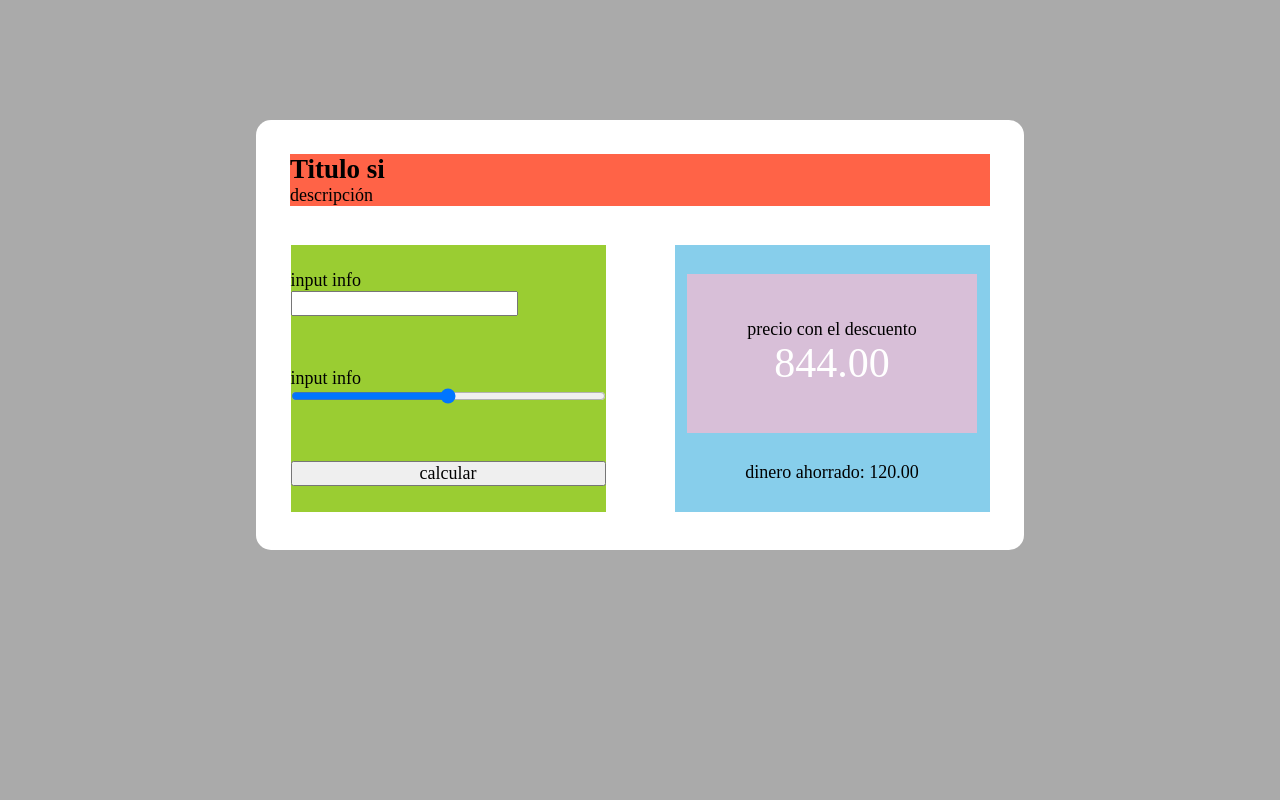
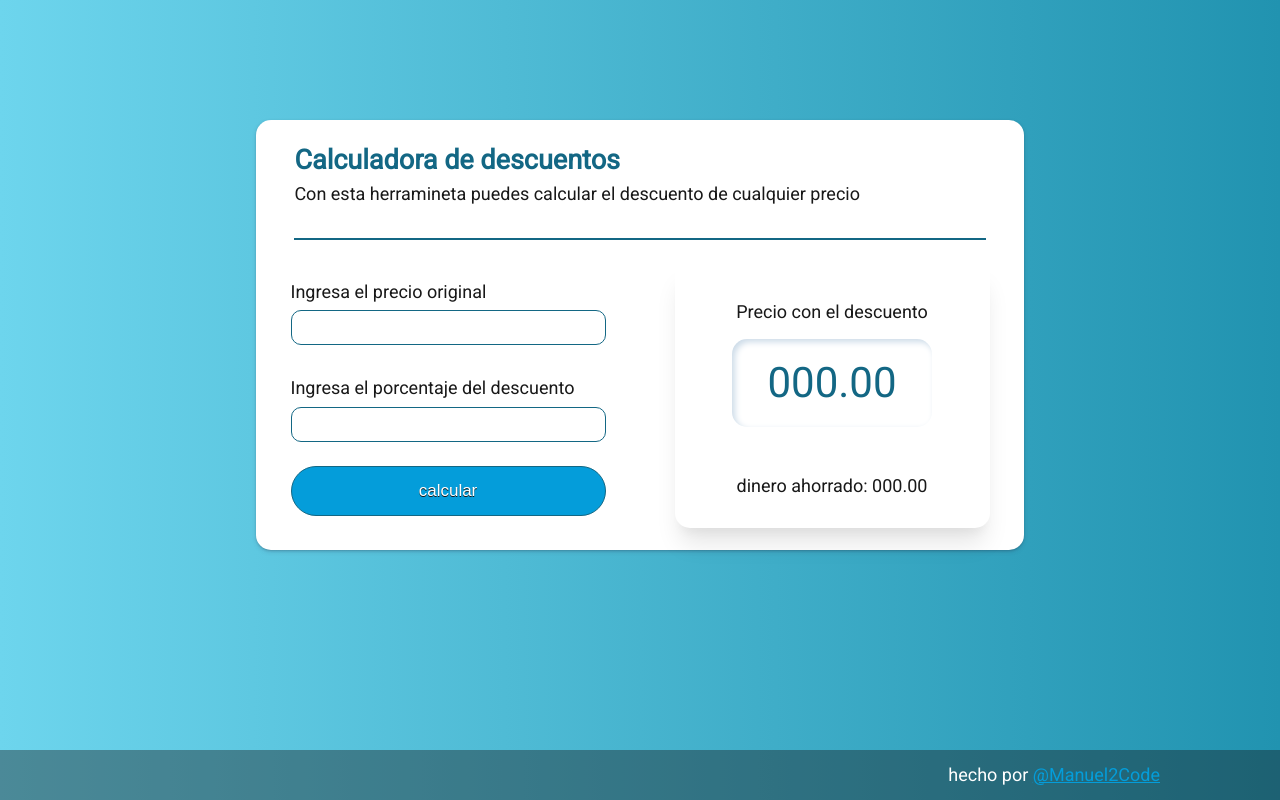
Before and after one commit to Manuel-2/Calculadora-para-Descuentos, a plain HTML site: page index.html in a window 1280 px wide. Drawn offline with Linux system fonts and the light colour scheme.

Commit message:
se termino de decorar la pagina, tambien se añadio un link con el tiwtter del autor y se cambio el input para ingresar el porcentaje de descuento :D

```diff
--- a/code.js
+++ b/code.js
@@ -21,7 +21,7 @@ function CalculateDiscount() {
     //modify to show the results
     totalOutputText.innerText = total;
     //darle un formato al texto
-    savedOutputText.innerText = moneySaved;
+    savedOutputText.innerText = `Dinero ahorrado: ${moneySaved}`;
 
 
 }
--- a/index.html
+++ b/index.html
@@ -4,7 +4,8 @@
     <meta charset="UTF-8">
     <meta http-equiv="X-UA-Compatible" content="IE=edge">
     <meta name="viewport" content="width=device-width, initial-scale=1.0">
-    <title>Descuentos</title>
+    <title>Calculadora de Descuentos</title>
+    <style>@import url('https://fonts.googleapis.com/css2?family=Roboto&display=swap');</style>
     <link rel="stylesheet" href="./styles/normalize.css">
     <link rel="stylesheet" href="./styles/style.css">
 </head>
@@ -13,37 +14,36 @@
         <div class="calculator">
 
             <div class="calculator-header">
-                <h2>Titulo si</h2>
-                <p>descripción</p>
+                <h2>Calculadora de descuentos</h2>
+                <p>Con esta herramineta puedes calcular el descuento de cualquier precio</p>
             </div>
 
             <div class="calculator-inputs">
                 <label for="price-input">
-                    <p>input info</p>
-                    <input type="number" id="price-input">
+                    <p>Ingresa el precio original</p>
+                    <input class="user-input" type="number" id="price-input">
                 </label>
                 <label for="discount-input">
-                    <p>input info</p>
-                    <input type="range" min="0" max="100" id="discount-input" >
+                    <p>Ingresa el porcentaje del descuento</p>
+                    <input class="user-input" type="number" min="0" max="100" id="discount-input" >
                 </label>
                 <input type="button" onclick="CalculateDiscount()" id="calculate-input" value="calcular">
             </div>
 
             <div class="calculator-results">
                 <div class="calculator-result-total-container">
-                    <p class="result-total--description">precio con el descuento</p>
+                    <p class="result-total--description">Precio con el descuento</p>
 
                     <!-- elemento a modificar con js -->
-                    <p class="result-total--value" id="result-total">844.00</p>
+                    <p class="result-total--value" id="result-total">000.00</p>
                 </div>
-
                 <!-- elemento a modificar con js -->
-                <p class="result-amount-saved" id="result-saved">dinero ahorrado: 120.00</p>
+                <p class="result-amount-saved" id="result-saved">dinero ahorrado: 000.00</p>
             </div>
         </div>
     </main>
     <footer>
-
+        <p>hecho por <a href="https://twitter.com/Manuel2Code">@Manuel2Code</a></p>
     </footer>
     <script src="./code.js"></script>
 </body>
--- a/styles/style.css
+++ b/styles/style.css
@@ -1,68 +1,122 @@
 /* by: @Manuel2Code */
 
-*{
+* {
     margin: 0;
     padding: 0;
     box-sizing: border-box;
 }
 
-html{
+html {
+    font-family: 'Roboto', sans-serif;
     font-size: 62.5%;
+    color: var(--gray-color);
 }
 
-:root{
-    --var-color:#aaaaaa;
+:root {
+    --primary-color: #136784;
+    --secundary-color: #049dda;
+    --tertiary-color: #0088be;
+    --gray-color: #181818;
+    --clear-color: #ffffff;
 }
 
-body{
+body {
     /* esto es temporal, borralo despues xd */
+    height: 100vh;
     font-size: 1.8rem;
-    background-color: var(--var-color);
     display: flex;
-    justify-content: center;
+    flex-direction: column;
+    align-items: center;
+    justify-content: space-between;
     padding-top: 120px;
+    background: #2193b0;
+    /* fallback for old browsers */
+    background: -webkit-linear-gradient(to right, #6dd5ed, #2193b0);
+    /* Chrome 10-25, Safari 5.1-6 */
+    background: linear-gradient(to right, #6dd5ed, #2193b0);
+    /* W3C, IE 10+/ Edge, Firefox 16+, Chrome 26+, Opera 12+, Safari 7+ */
 }
 
-.calculator{
+.calculator {
     width: 768px;
     height: 430px;
     border-radius: 15px;
     display: grid;
     grid-template-columns: 1fr 1fr;
     grid-template-rows: 1fr 4fr;
-    grid-template-areas:
-    "head head"
-    "inputs results"
-    ;
+    grid-template-areas: "head head" "inputs results";
     justify-items: center;
     align-items: center;
-    background-color: white;
+    background-color: var(--clear-color);
+    box-shadow: rgba(50, 50, 93, 0.25) 0px 2px 5px -1px, rgba(0, 0, 0, 0.3) 0px 1px 3px -1px;
 }
 
-.calculator-header{
+.calculator-header {
     grid-area: head;
-    width: 700px;
+    width: 90%;
     align-self: end;
-    background-color: tomato;
+    padding: 25px 0;
+    border-bottom: 2px solid var(--primary-color);
 }
 
-.calculator-inputs{
+.calculator-header h2 {
+    color: var(--primary-color);
+}
+
+.calculator-inputs {
     grid-area: inputs;
     width: 315px;
     height: 267px;
     display: flex;
     flex-direction: column;
     justify-content: space-around;
-    background-color: yellowgreen;
 }
 
-#discount-input{
+#discount-input {
     /* -webkit-appearance: none; */
     width: 100%;
 }
 
+.user-input {
+    height: 35px;
+    border-radius: 10px;
+    width: 100%;
+    border: 1px solid var(--primary-color);
+    padding-left: 10px;
+}
 
-.calculator-results{
+.user-input:focus {
+    background-color: rgb(246, 246, 246);
+}
+
+.user-input:focus-visible {
+    outline: none;
+}
+
+#calculate-input {
+    background-color: var(--secundary-color);
+    border-radius: 28px;
+    border: 1px solid var(--primary-color);
+    display: inline-block;
+    cursor: pointer;
+    color: #ffffff;
+    font-family: Arial;
+    font-size: 17px;
+    padding: 14px 75px;
+    text-decoration: none;
+    text-shadow: 0px 1px 0px var(--gray-color);
+}
+
+#calculate-input:hover {
+    background-color: var(--tertiary-color);
+}
+
+#calculate-input:active {
+    position: relative;
+    top: 2px;
+}
+
+.calculator-results {
     grid-area: results;
     width: 315px;
     height: 267px;
@@ -70,20 +124,85 @@ body{
     flex-direction: column;
     justify-content: space-evenly;
     align-items: center;
-    background-color: skyblue;
+    background-color: white;
+    border-radius: 15px;
+    box-shadow: rgba(0, 0, 0, 0.1) 0px 20px 25px -5px, rgba(0, 0, 0, 0.04) 0px 10px 10px -5px;
+    /* border-bottom:2px solid var(--primary-color) ; */
 }
 
-.calculator-result-total-container{
+.calculator-result-total-container {
     width: 290px;
     height: 159px;
     display: flex;
     flex-direction: column;
     align-items: center;
     justify-content: center;
-    background-color: thistle;
+    background-color: white;
+    border-radius: 15px;
+    /* box-shadow: rgba(0, 0, 0, 0.05) 0px 1px 2px 0px; */
 }
 
-.result-total--value{
+.result-total--value {
+    text-align: center;
     font-size: 4.2rem;
+    color: var(--primary-color);
+    padding: 20px 0;
+    width: 200px;
+    background-color: white;
+    border-radius: 15px;
+    box-shadow: rgb(204, 219, 232) 3px 3px 6px 0px inset, rgba(255, 255, 255, 0.5) -3px -3px 6px 1px inset;
+}
+
+p {
+    margin: 8px 0;
+}
+
+footer {
+    width: 100%;
+    height: 50px;
+    background-color: rgba(24, 24, 24, 0.4);
+    display: flex;
+    justify-content: flex-end;
+    align-items: center;
+    padding-right: 120px;
     color: white;
 }
+
+a {
+    color: var(--secundary-color);
+}
+
+@media (max-width: 768px) {
+
+    main{
+        min-width: 320px;
+        width: 80%;
+    }
+
+    .calculator {
+        margin: 0;
+        width: 100%;
+        height: auto;
+        min-height: 775px;
+        grid-template-columns: 1fr;
+        grid-template-rows: 1fr 2fr 2fr;
+        grid-template-areas: "head" "inputs" "results";
+    }
+}
+
+@media (max-width: 500px){
+
+    body{
+        padding: 0;
+        justify-content: flex-start;
+        height: 100%;
+    }
+    main{
+        width: 100%;
+        height: 100%;
+    }
+    .calculator{
+        height: 100%;
+        border-radius: 0;
+    }
+}
```
